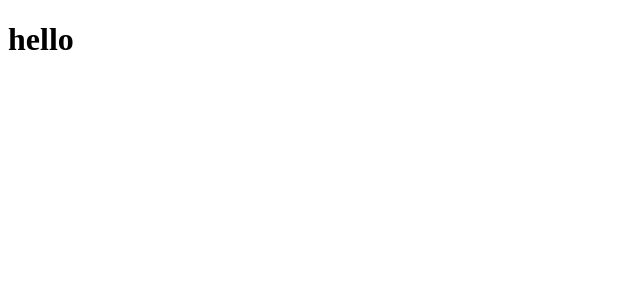
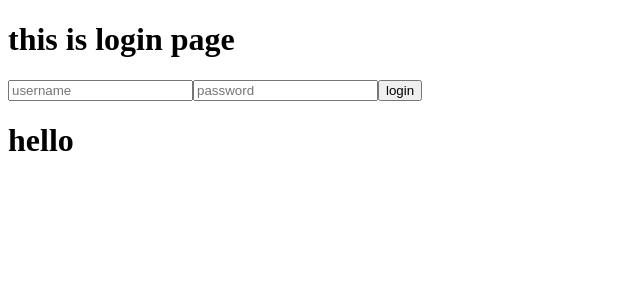
Before and after one commit to DhruvSachaniya/Chat-client, a React (Create React App) app in the folder chat-client-dev/: page /login in a window 1280 px wide. Before the commit this address had no page. Shown: the top 300 px of the page, without its empty margins (0-640 px from the left). Built offline with nearby package versions, Linux system fonts and the light colour scheme.

Commit message:
update pages

```diff
--- a/chat-client-dev/src/App.js
+++ b/chat-client-dev/src/App.js
@@ -1,5 +1,6 @@
 import { BrowserRouter, Routes, Route } from "react-router-dom";
 import About from "./componets/Register";
+import Login from "./componets/Login";
 
 function App() {
   return (
@@ -7,6 +8,7 @@ function App() {
     <BrowserRouter>
         <Routes>
           <Route path="/register" element={<About/>}/>
+          <Route path="/login" element={<Login/>}/>
         </Routes>
     </BrowserRouter>
       <h1>hello</h1>
--- /dev/null
+++ b/chat-client-dev/src/componets/Login.jsx
@@ -0,0 +1,55 @@
+import axios from "axios";
+import { useState } from "react";
+
+export default function Login() {
+    const [inputname, setinputname] = useState("");
+    const [inputpass, setinputpass] = useState("");
+    const [responsemess, setresponsemess] = useState("");
+
+    function handleinput (event) {
+        const {name, value} = event.target;
+        if(name === "username") {
+            setinputname(value);
+        } else if (name === "password") {
+            setinputpass(value);
+        }
+    }
+
+    async function logindata(username, password) {
+        try{
+            const response = await axios.post("http://localhost:5000/auth/login", {
+                username: username,
+                password: password
+            });
+            setresponsemess(JSON.stringify(response.data));
+
+        } catch (error) {
+            console.log("error sending data", error)
+        }
+    }
+
+
+    return(
+        <>
+            <h1>this is login page</h1>
+            <div>
+                <input
+                name="username"
+                placeholder="username"
+                onChange={handleinput}
+                value={inputname}
+                type="text"/>
+                <input
+                name="password"
+                placeholder="password"
+                onChange={handleinput}
+                value={inputpass}
+                type="password"/>
+                <button onClick={()=> logindata(inputname, inputpass)}>
+                    login
+                </button>
+                {responsemess && <p>{responsemess}</p>}
+            </div>
+        </>
+    );
+}
--- a/chat-client-dev/src/componets/Register.jsx
+++ b/chat-client-dev/src/componets/Register.jsx
@@ -1,21 +1,23 @@
 import { useState } from "react";
 import axios from 'axios';
+import { Link } from "react-router-dom";
 
 export default function About () {
     const [inputText, setInputText] = useState("");
     const [inputEmail, setInputEmail] = useState("");
     const [inputPassword, setInputPassword] = useState("");
+    const [responsemess, setresponsemess] = useState("");
 
-    function handleinput(event) {
-        setInputText(event.target.value);
-    }
 
-    function handleemail(event) {
-        setInputEmail(event.target.value);
-    }
-
-    function handlepassword(event) {
-        setInputPassword(event.target.value);
+    function handleinput (event) {
+        const {name, value} = event.target;
+        if(name === "username") {
+            setInputText(value);
+        } else if (name === "email") {
+            setInputEmail(value);
+        } else if (name === "password") {
+            setInputPassword(value);
+        }
     }
 
     async function sendingdata(username, email, password) {
@@ -26,7 +28,7 @@ export default function About () {
             email: email,
             password: password,
           });
-          console.log(response.data);
+          setresponsemess(JSON.stringify(response.data));
         } catch (error) {
           console.error("Error sending data:", error);
         }
@@ -37,23 +39,36 @@ export default function About () {
             <h1>this is register page</h1>
             <div>
                 <input
+                name="username"
+                placeholder="username"
                 onChange={handleinput}
                 type="text"
                 value={inputText}
                 />
                 <input
-                onChange={handleemail}
+                name="email"
+                placeholder="email"
+                onChange={handleinput}
                 type="email"
                 value={inputEmail}
                 />
                 <input
-                onChange={handlepassword}
+                name="password"
+                placeholder="password"
+                onChange={handleinput}
                 type="password"
                 value={inputPassword}
                 />
                 <button onClick={() => sendingdata(inputText, inputEmail, inputPassword)} type="submit">
                     submit
                 </button>
+                <p>If already registered? <Link to="/login">Login here</Link></p>
+                {responsemess && (
+                    <div>
+                        <p>{responsemess}</p><Link to="/login">Go to login page</Link>
+                    </div>
+                )}
+
             </div>
         </div>
     );
```
